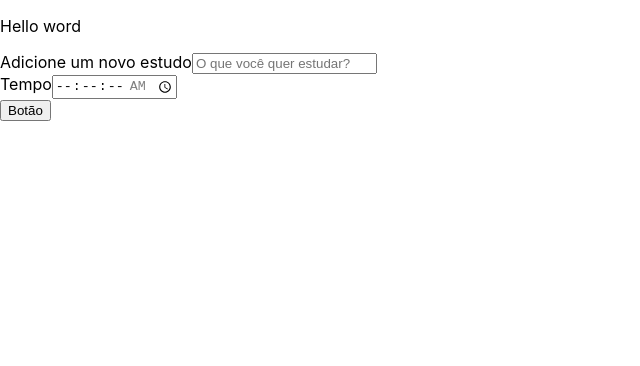
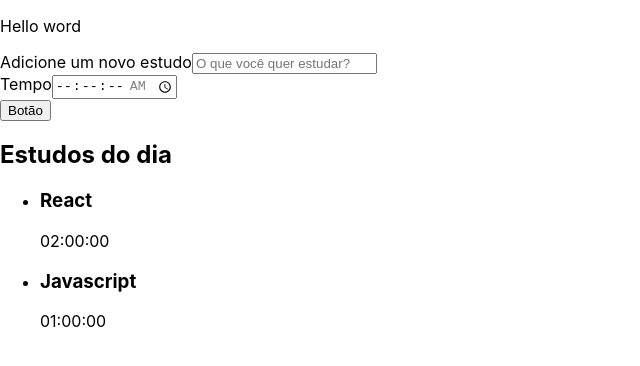
Before and after one commit to dudurb17/alura-studies-typescript, a React (Create React App) app: page / in a window 1280 px wide. Shown: the top 366 px of the page, without its empty margins (0-640 px from the left). Built offline with nearby package versions, Linux system fonts and the light colour scheme.

Commit message:
criando uma lista estatica

```diff
--- a/src/App.tsx
+++ b/src/App.tsx
@@ -1,5 +1,6 @@
 import React from 'react';
 import Form from './components/Form';
+import List from './components/List';
 
 
 function App() {
@@ -7,6 +8,7 @@ function App() {
     <div>
       <p>Hello word</p>
       <Form/>
+      <List/>
     </div>
   );
 }
--- a/src/components/List/index.tsx
+++ b/src/components/List/index.tsx
@@ -3,7 +3,9 @@ import React from "react";
 function List (){
     return(
         <aside>
-
+            <h2>Estudos do dia</h2>
+            <ul><li><h3>React</h3><span>02:00:00</span></li></ul>
+            <ul><li><h3>Javascript</h3><span>01:00:00</span></li></ul>
         </aside>
     )
 }
```
